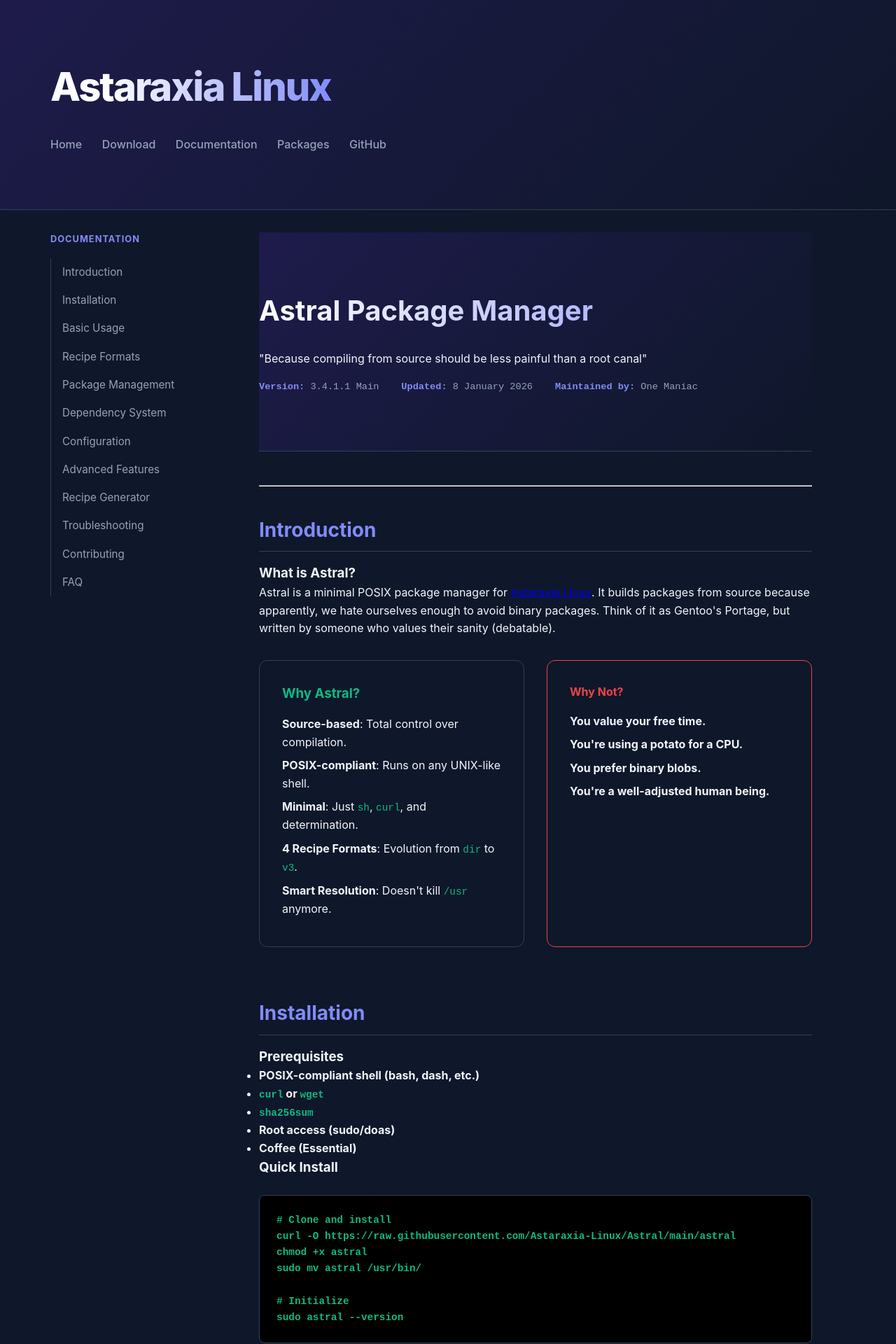
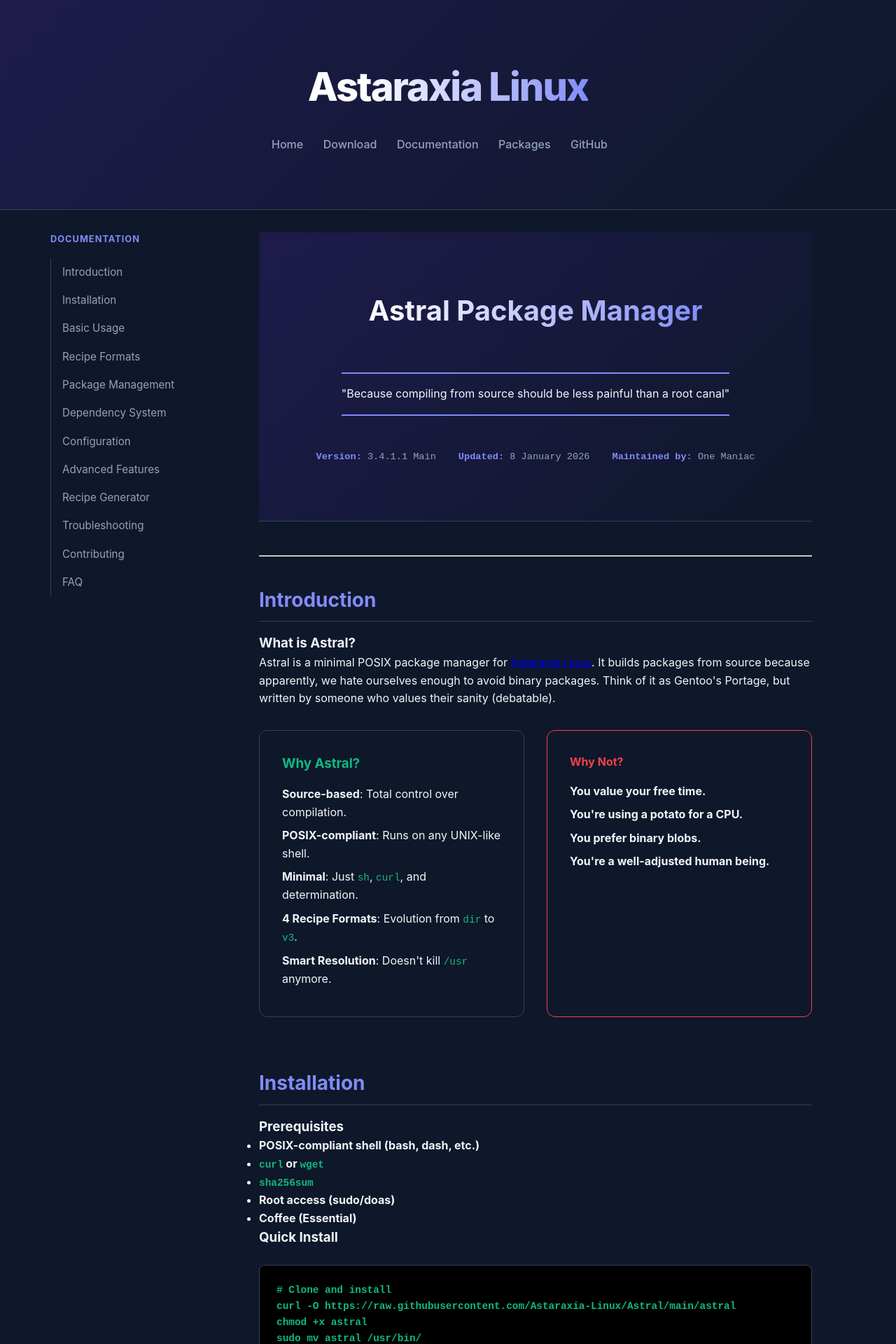
Before and after one commit to Astaraxia-Linux/astaraxia-linux.github.io, a Jekyll site: the page built from docus/astral.html, in a window 1280 px wide. Shown: the top 1920 px of the page at 70% size. Built offline with Jekyll 4.4.1, drawn with Linux system fonts in a browser that asks for light colours.

Commit message:
Update docs.html

```diff
--- a/_layouts/docs.html
+++ b/_layouts/docs.html
@@ -238,6 +238,35 @@
             scroll-margin-top: 100px; /* Prevents header overlap when clicking TOC links */
         }
 
+        /* Center the Header Content */
+        .header-container, .doc-header {
+            text-align: center;
+            display: flex;
+            flex-direction: column;
+            align-items: center;
+        }
+
+        /* Center the Metadata Banner spans */
+        .metadata-banner {
+            display: flex;
+            justify-content: center;
+            gap: 2rem;
+            margin-top: 1rem;
+            font-size: 0.85rem;
+            color: var(--text-dim);
+            font-family: 'JetBrains Mono', monospace;
+        }
+
+        /* Ensure the blockquote maintains a clean look while centered */
+        blockquote {
+            max-width: 600px;
+            margin: 2rem auto;
+            border-left: none;
+            border-top: 2px solid var(--primary);
+            border-bottom: 2px solid var(--primary);
+            padding: 1rem 0;
+        }
+
         /* Responsive */
         @media (max-width: 850px) {
             .card-grid, .specs-grid { grid-template-columns: 1fr; }
```
